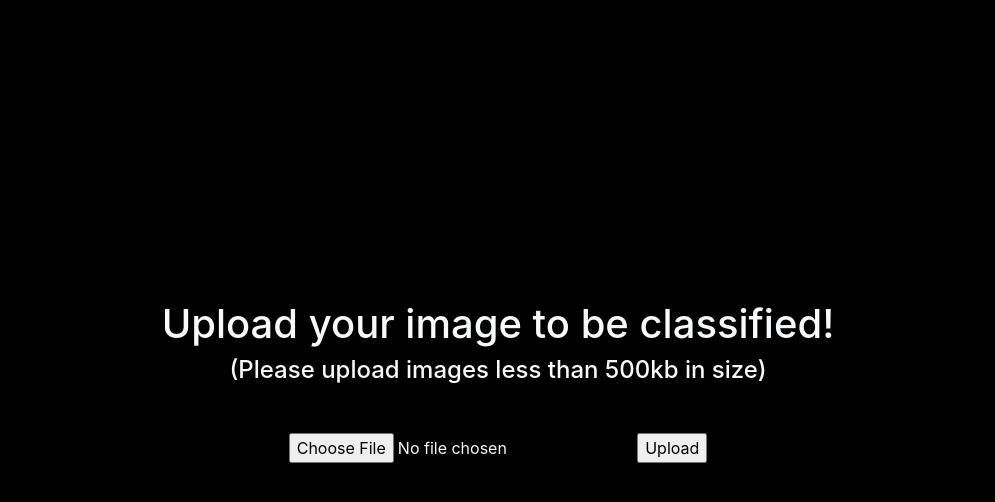
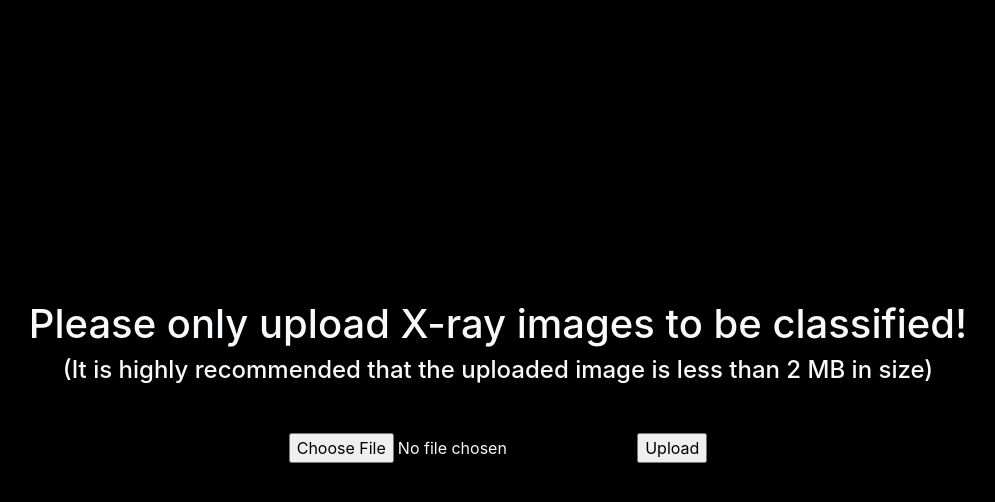
Before and after one commit to charlez1998/COVID-X-ray-Diagnosis, a Flask app: page / in a window 1280 px wide. Shown: the top 502 px of the page, without its empty margins (142-1137 px from the left). Run offline with Flask 2, Linux system fonts and the light colour scheme; some libraries are stand-ins or nearby versions.

Commit message:
changed index text and sizes

```diff
--- a/templates/index.html
+++ b/templates/index.html
@@ -2,9 +2,9 @@
     <title>Classify your Image!</title>
     <link rel="stylesheet" href="https://maxcdn.bootstrapcdn.com/bootstrap/4.0.0/css/bootstrap.min.css"
 integrity="sha384-Gn5384xqQ1aoWXA+058RXPxPg6fy4IWvTNh0E263XmFcJlSAwiGgFAW/dAiS6JXm" crossorigin="anonymous"> </head> <body style="background-color:black"> <div id="maintext"
-style="position:absolute; margin:auto; width:700px; height:200px; text-align:center; top:0; bottom: 0; left: 0; right: 0;">
-  <h1 class="text-light mb-2"> Upload your image to be classified! </h1>
-  <h4 class="text-light mb-5">(Please upload images less than 500kb in size)</h4>
+style="position:absolute; margin:auto; width:1000px; height:200px; text-align:center; top:0; bottom: 0; left: 0; right: 0;">
+  <h1 class="text-light mb-2"> Please only upload X-ray images to be classified! </h1>
+  <h4 class="text-light mb-5">(It is highly recommended that the uploaded image is less than 2 MB in size)</h4>
   <form method=post enctype=multipart/form-data>
      <p class="text-light">
         <input type=file name=file>
```
